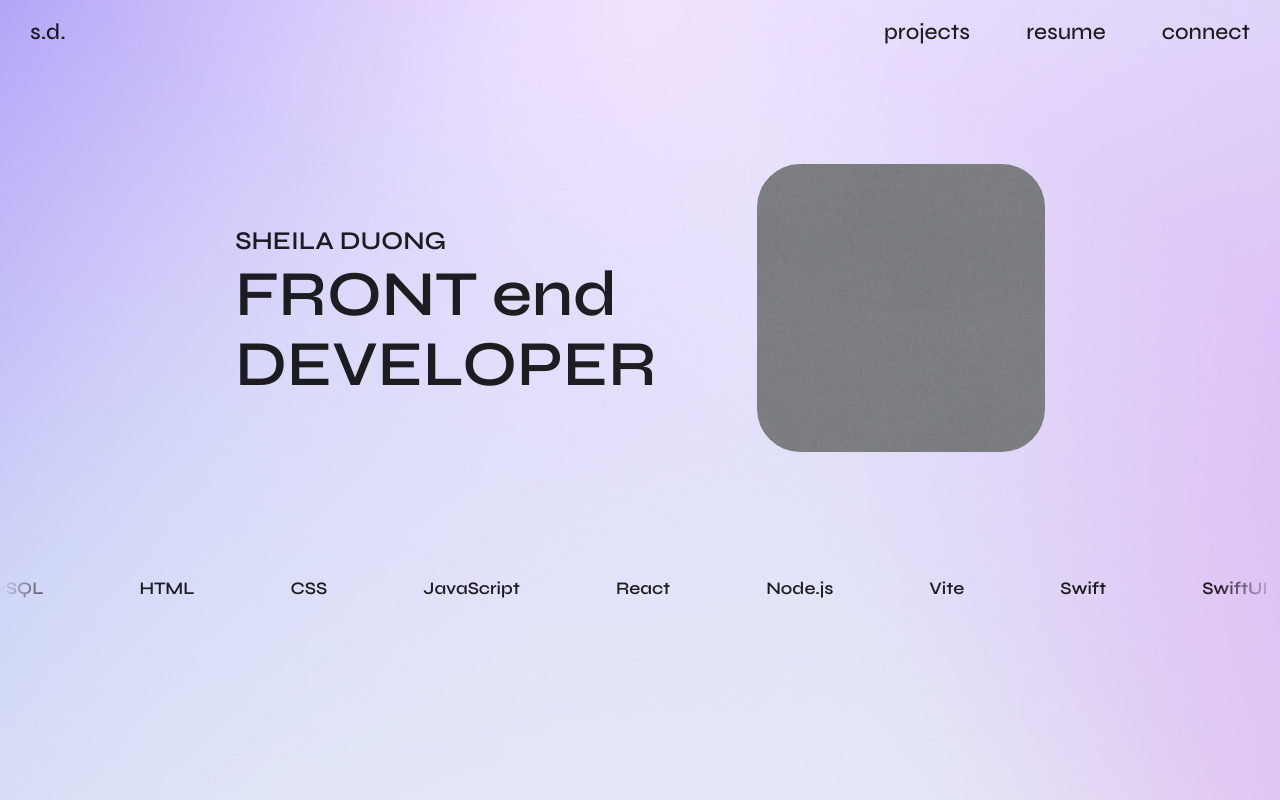
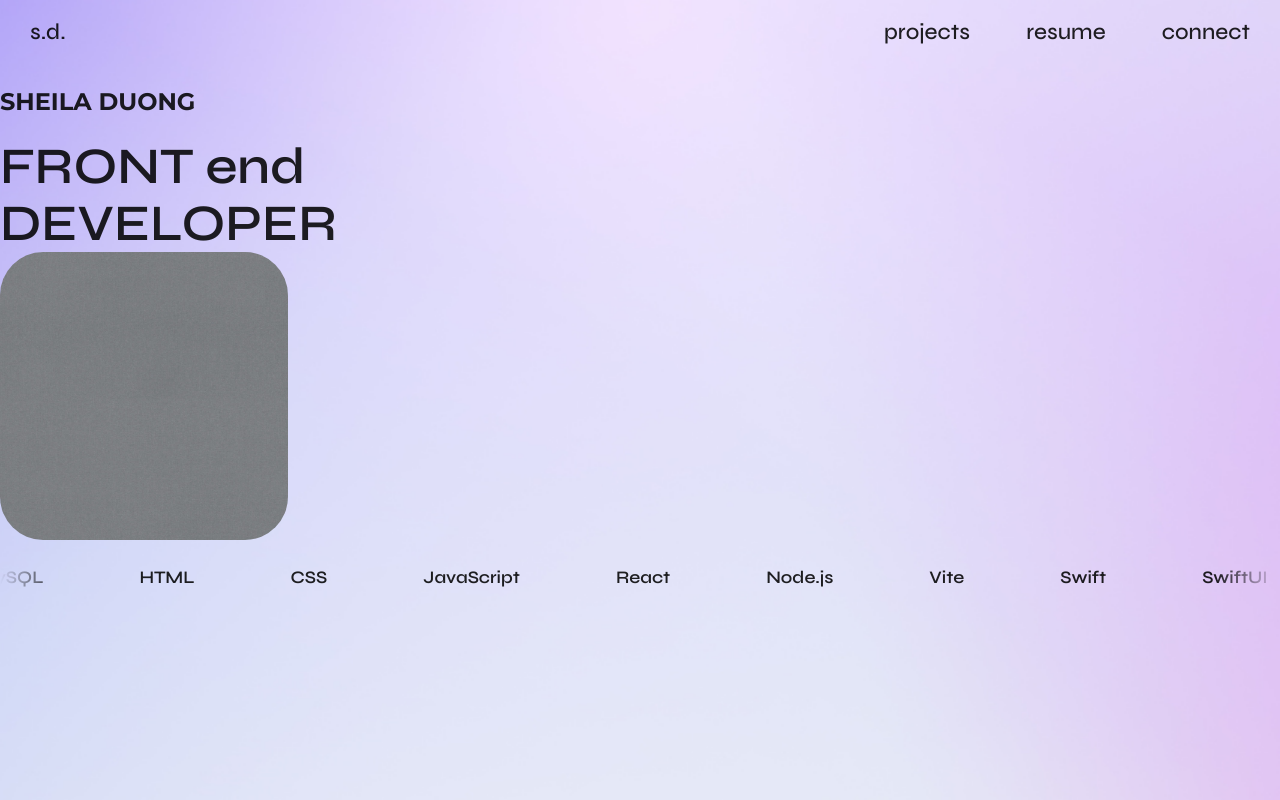
Before and after one commit to sheiladuong/portfolio-website, a React (Vite) app in the folder portfolio-website/: page / in a window 1280 px wide. Built offline with nearby package versions, Linux system fonts and the light colour scheme; a web font is replaced by a local one.

Commit message:
Updated class names

```diff
--- a/portfolio-website/src/components/Title.jsx
+++ b/portfolio-website/src/components/Title.jsx
@@ -2,7 +2,7 @@ function Title() {
 
     return (
         <>
-        <div className='aboutme-container'>
+        <div className='title-container'>
             <div className='title-section'>
                 <h2 className='name'>SHEILA DUONG</h2>
                 <h1 className='title'>FRONT <span className="script">end</span><br />DEVELOPER</h1>
```
